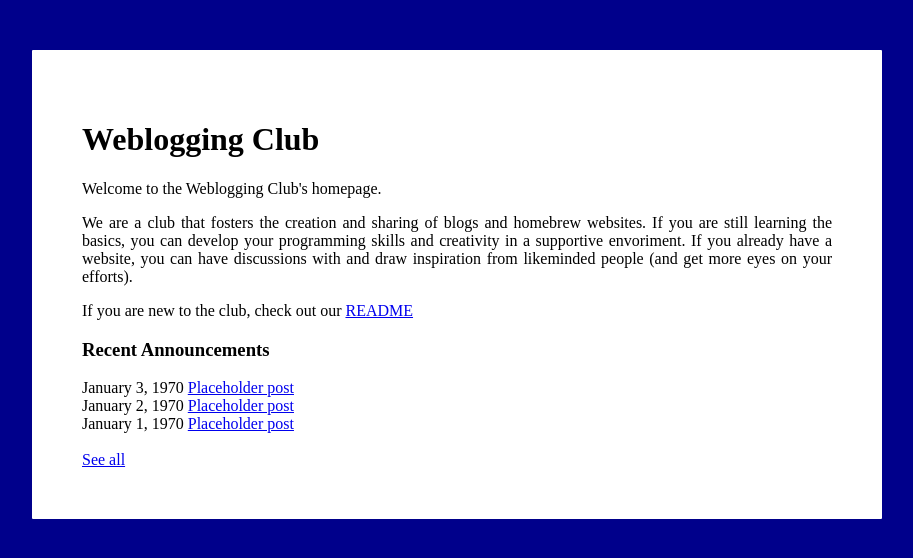
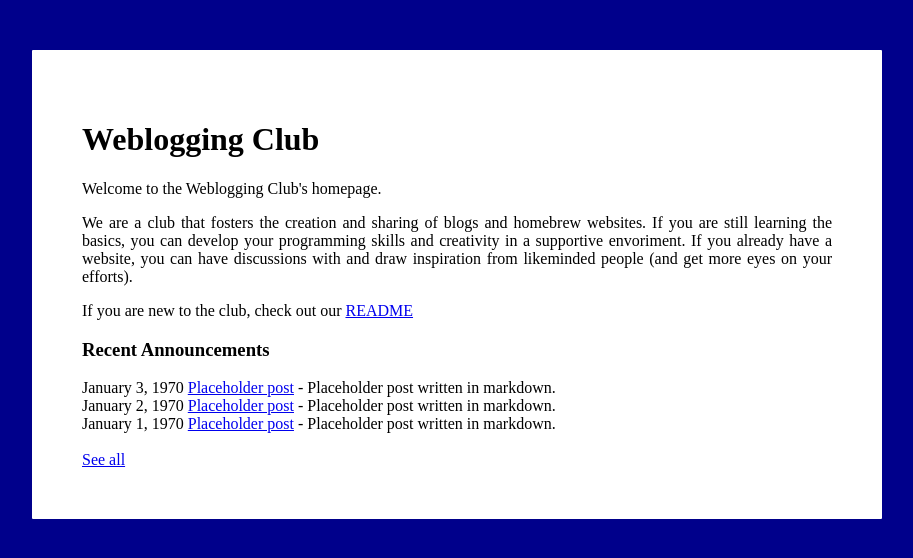
Before and after one commit to uoftwebloggingclub/uoftwebloggingclub.neocities.org, a Jekyll site: the page built from index.html, in a window 1280 px wide. Shown: the top 558 px of the page, without its empty margins (183-1096 px from the left). Built offline with Jekyll 4.4.1, drawn with Linux system fonts in a browser that asks for light colours.

Commit message:
Add announcement excerpt in index.html listing

```diff
--- a/index.html
+++ b/index.html
@@ -13,7 +13,7 @@
 {% for post in site.posts limit:5 %}
 
     {{ post.date | date: "%B %e, %Y" }}
-    <a href="{{ post.url }}">{{ post.title }}</a><br>
+    <a href="{{ post.url }}">{{ post.title }}</a> - {{ post.excerpt | strip_html}}<br>
 
 {% endfor %}
 
```
